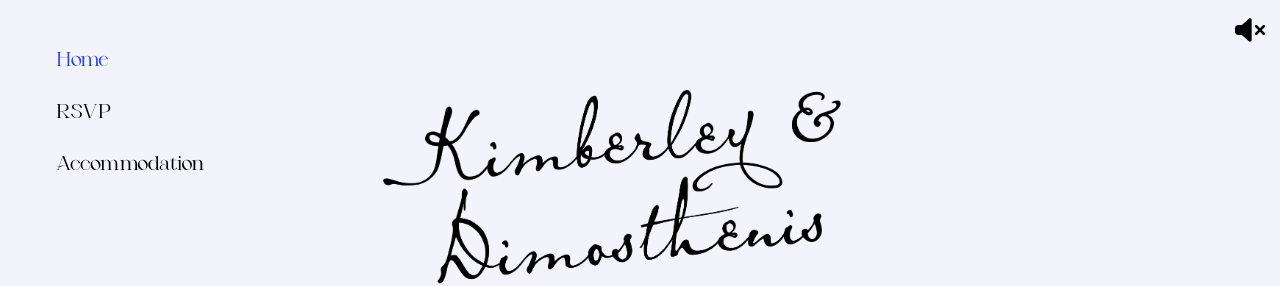
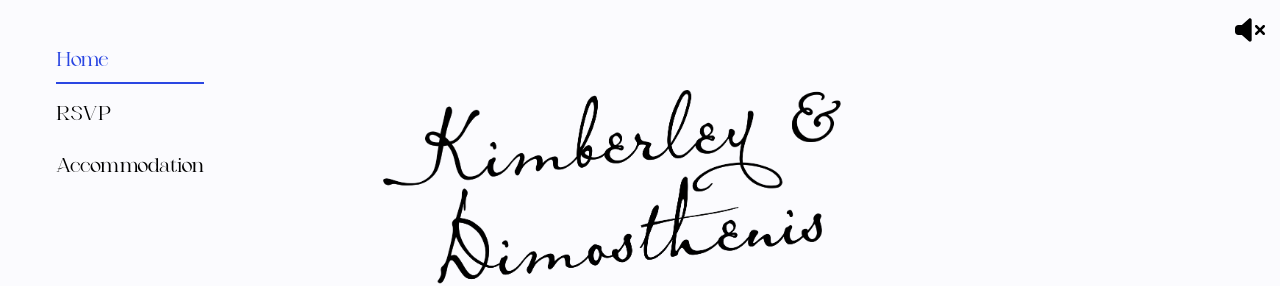
Before and after one commit to cmaylynn12/kimplusdim, a React (Create React App) app: page / in a window 1280 px wide. Shown: the top 286 px of the page. Built offline with nearby package versions, Linux system fonts and the light colour scheme.

Commit message:
Added some touches

```diff
--- a/src/components/input/input.tsx
+++ b/src/components/input/input.tsx
@@ -1,7 +1,8 @@
 import "./input.css";
 
 interface RSVPInputProps {
-  fieldName: string;
+  label?: boolean;
+  fieldName?: string;
   fieldValue?: string;
   onChange?: (name: string) => void;
   onEnter?: (e: any) => void;
@@ -9,6 +10,7 @@ interface RSVPInputProps {
 }
 
 const RSVPInput: React.FC<RSVPInputProps> = ({
+  label,
   fieldName,
   fieldValue,
   disabled,
@@ -22,17 +24,20 @@ const RSVPInput: React.FC<RSVPInputProps> = ({
   };
 
   return (
+    <>
+      {label && <div>{fieldName}</div>}
       <input
         name="guestName"
         spellCheck="false"
         className="input"
-      placeholder={fieldName}
+        placeholder={!label ? fieldName : ""}
         value={fieldValue}
         readOnly={disabled}
         onChange={handleChange}
         onKeyDown={onEnter}
         autoComplete="off"
       />
+    </>
   );
 };
 
--- a/src/components/layout/layout.css
+++ b/src/components/layout/layout.css
@@ -47,6 +47,10 @@
 }
 
 @media only screen and (max-width: 1065px) {
+  .menu {
+    align-self: center;
+  }
+
   .menu a {
     text-align: center;
     font-size: 24px;
--- a/src/components/layout/layout.tsx
+++ b/src/components/layout/layout.tsx
@@ -1,4 +1,4 @@
-import { useContext, useState } from "react";
+import { useContext, useEffect, useState } from "react";
 import MenuItem from "../menuItem/menuItem";
 import "./layout.css";
 import AppContext from "../../contexts/AppContext";
--- a/src/components/menuItem/menuItem.css
+++ b/src/components/menuItem/menuItem.css
@@ -9,4 +9,12 @@
 
 .active {
   color: #2a46e2;
+  border-bottom: 2px solid #2a46e2;
 }
+
+@media only screen and (min-width: 1066px) {
+  .button {
+    margin-left: 20px;
+    padding: 10px 0;
+  }
+}
--- a/src/components/menuItem/menuItem.tsx
+++ b/src/components/menuItem/menuItem.tsx
@@ -1,6 +1,6 @@
-import { Link } from 'react-router-dom';
-import clsx from 'clsx';
-import './menuItem.css'
+import { Link } from "react-router-dom";
+import clsx from "clsx";
+import "./menuItem.css";
 
 interface MenuItemProps {
   activeSection: string;
@@ -9,11 +9,22 @@ interface MenuItemProps {
   urlPath: string;
 }
 
-const MenuItem: React.FC<MenuItemProps> = ({activeSection, section, title, urlPath}) => {
-
+const MenuItem: React.FC<MenuItemProps> = ({
+  activeSection,
+  section,
+  title,
+  urlPath,
+}) => {
   return (
-    <Link to={urlPath} className={clsx('button', {'active': activeSection === section})}>{title}</Link>
-  )
-}
+    <Link
+      to={urlPath}
+      className={clsx("button", {
+        active: activeSection === section,
+      })}
+    >
+      {title}
+    </Link>
+  );
+};
 
 export default MenuItem;
--- a/src/components/rsvp/rsvp.css
+++ b/src/components/rsvp/rsvp.css
@@ -5,6 +5,10 @@
 div > p {
   font-family: "Playfair";
   font-size: 20px;
+}
+
+.error {
+  font-size: 12px;
 }
 
 .form {
@@ -201,6 +205,10 @@ label > svg {
       font-size: 20px;
     }
   }
+
+  .error {
+    font-size: 16px;
+  }
 }
 
 @media (min-width: 700px) {
@@ -217,7 +225,10 @@ label > svg {
 
 @media (min-width: 1066px) {
   .form-container {
-    padding: 80px;
+    padding: 60px;
+    width: 100%;
+    box-sizing: border-box;
+    margin-top: 44px;
   }
 
   .input-button {
--- a/src/components/rsvp/rsvp.tsx
+++ b/src/components/rsvp/rsvp.tsx
@@ -15,7 +15,8 @@ import axios from "axios";
 const RSVP: React.FC = () => {
   const { isMobile } = useContext(AppContext);
 
-  const [name, setName] = useState(useLocation().state?.name);
+  const name = useLocation().state?.name;
+  const [contactNumber, setContactNumber] = useState("");
   const guestList = useLocation().state?.guestList;
 
   const navigate = useNavigate();
@@ -58,7 +59,9 @@ const RSVP: React.FC = () => {
 
     formData.append("guests", JSON.stringify(rsvps));
     formData.append("answer", rsvpAnswer === "Joyfully accepts" ? "Yes" : "No");
+    formData.append("contactNumber", contactNumber);
 
+    console.log(formData);
     mutation.mutate({
       method: "POST",
       mode: "no-cors",
@@ -84,7 +87,7 @@ const RSVP: React.FC = () => {
   };
 
   return (
-    <Layout activeSection="rsvp">
+    <Layout activeSection="rsvp" title=" ">
       <div className="form-container">
         <div className="heading">
           <span className="form-header">RSVP</span>
@@ -137,7 +140,6 @@ const RSVP: React.FC = () => {
                 )}
               </div>
             )}
-
             <input
               className="input-button"
               type="submit"
--- a/src/components/rsvp/rsvpLanding.tsx
+++ b/src/components/rsvp/rsvpLanding.tsx
@@ -86,7 +86,7 @@ const RSVPLanding: React.FC = () => {
               setError(null);
             }}
           />
-          {error && <div>{error}</div>}
+          {error && <div className="error">{error}</div>}
           <input
             className="input-button"
             type="submit"
--- a/src/index.css
+++ b/src/index.css
@@ -1,7 +1,7 @@
 html,
 #root {
   height: 100%;
-  background-color: #f3f3fc;
+  background-color: #fbfbfe;
 }
 
 body {
```
Also changed, not shown: 1 other file (tests, documents, lock files or other folders). Lines whose indentation alone changed are shown as unchanged.
